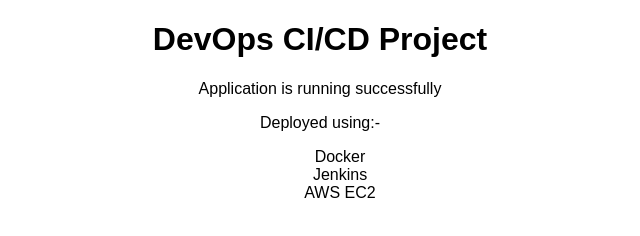
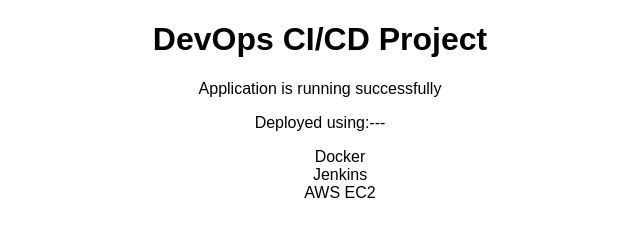
Before and after one commit to rahul-ranjan02/devops-project, a plain HTML site: page index.html in a window 1280 px wide. Shown: the full height of the page, 320-960 px from the left. Drawn offline with Linux system fonts and the light colour scheme.

Commit message:
Fix formatting of deployment information in index.html

```diff
--- a/index.html
+++ b/index.html
@@ -9,7 +9,7 @@
 
     <p>Application is running successfully</p>
 
-    <p>Deployed using:-</p>
+    <p>Deployed using:---</p>
     <ul style="list-style:none;">
         <li>Docker</li>
         <li>Jenkins</li>
```
